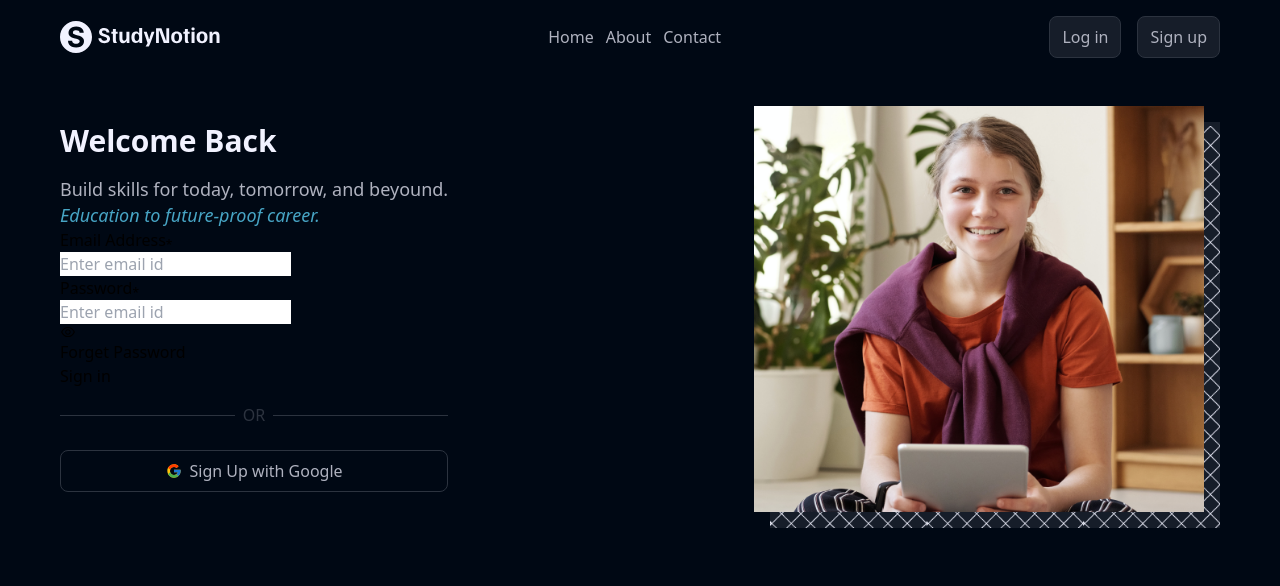
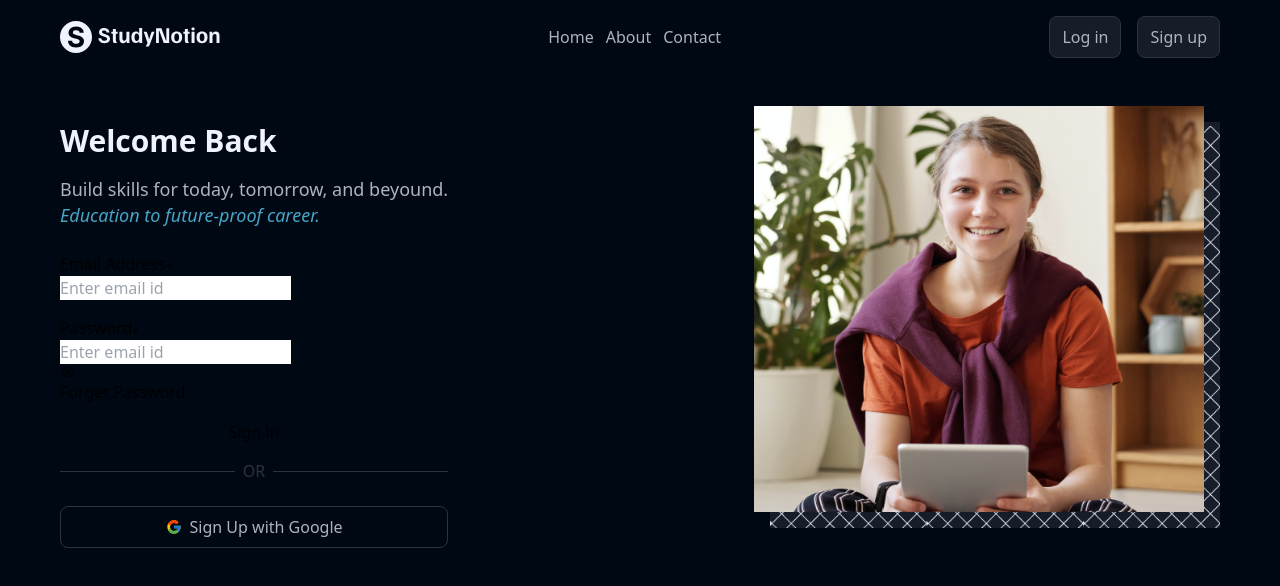
Before and after one commit to sudhanshumandloi/React-practice, a React (Create React App) app in the folder Study_notation_app/: page /login in a window 1280 px wide. Shown: the top 586 px of the page. Built offline with nearby package versions, Linux system fonts and the light colour scheme.

Commit message:
add css for too level form tag

```diff
--- a/Study_notation_app/src/components/Loginform.js
+++ b/Study_notation_app/src/components/Loginform.js
@@ -29,7 +29,8 @@
 
     return (
         <div>
-            <form onSubmit={submitHandler}>
+            <form onSubmit={submitHandler}
+                className="flex flex-col w-full gap-y-4 mt-6">
                 <label>
                     <p>
                         Email Address<sub>*</sub>
```
